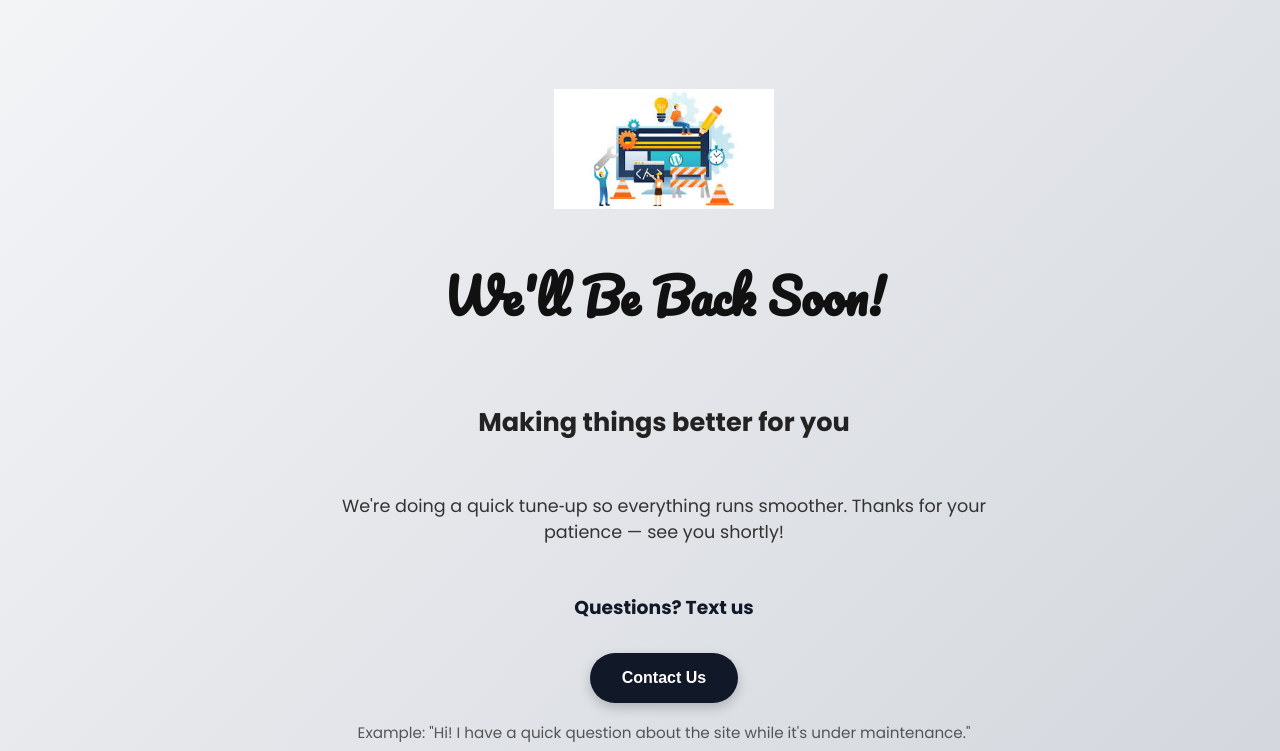
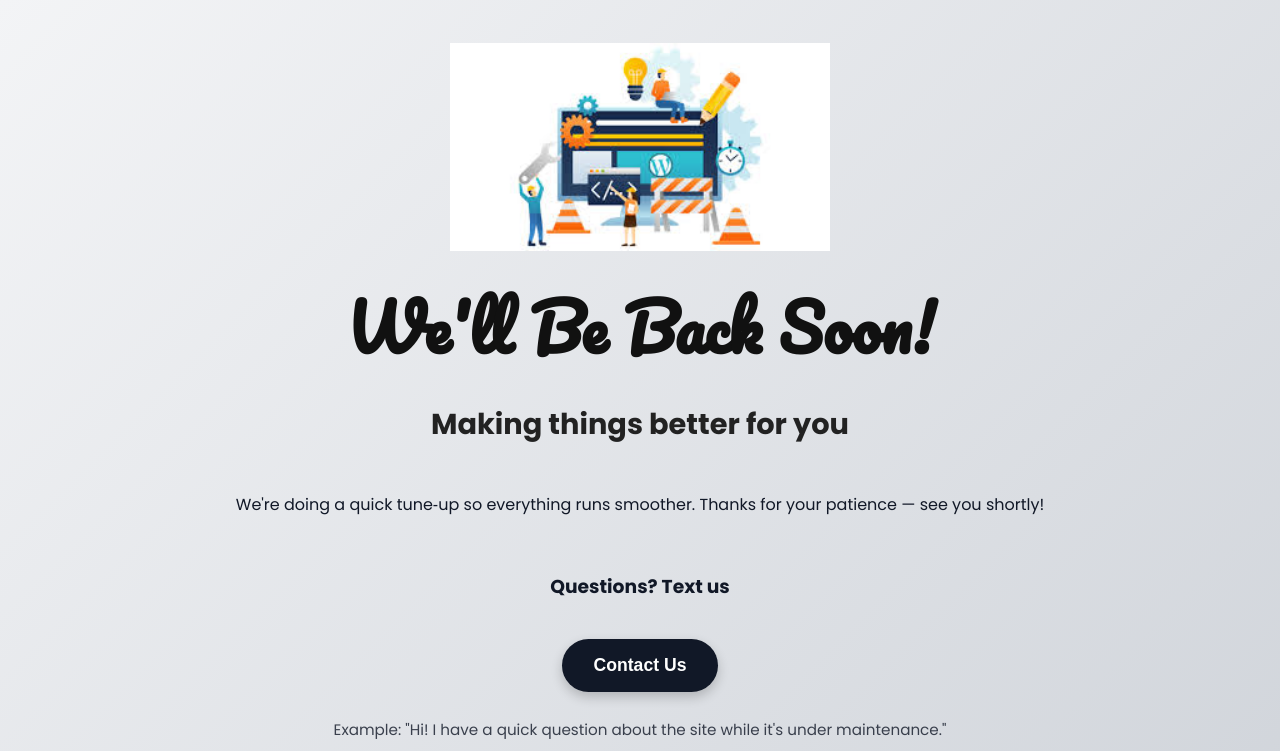
Before and after one commit to yesleyteijeira750/Don-Parts-LLC, a plain HTML site: page index.html in a window 1280 px wide. Shown: the top 751 px of the page. Drawn offline with Linux system fonts and the light colour scheme.

Commit message:
Update index.html

```diff
--- a/index.html
+++ b/index.html
@@ -141,65 +141,66 @@
       border-radius: 30px 30px 0 0;
     }
 
-    /* Overlay de mantenimiento */
+    /* Overlay de mantenimiento responsive */
     #maintenance {
       display: none;
       position: fixed;
       inset: 0;
       width: 100%;
-      height: 100dvh;
+      height: 100vh;
       background: linear-gradient(135deg, #f3f4f6, #d1d5db);
       color: #111827;
       z-index: 9999;
+      overflow-y: auto;
       padding: 24px;
-      overflow-y: auto;
+      box-sizing: border-box;
       font-family: 'Poppins', sans-serif;
     }
 
     .maintenance-content {
-      max-width: 720px;
+      max-width: 900px;
       margin: 0 auto;
       min-height: 100%;
       display: flex;
       flex-direction: column;
       align-items: center;
       justify-content: center;
-      gap: 12px;
       text-align: center;
-      padding: 20px;
-      box-sizing: border-box;
+      gap: 20px;
     }
 
     #maintenance h1 {
       font-family: 'Pacifico', cursive;
-      font-size: 3rem;
+      font-size: clamp(2rem, 6vw, 4rem);
       color: #111;
+      margin: 0;
     }
+
     #maintenance h2 {
-      font-size: 1.6rem;
+      font-size: clamp(1rem, 3vw, 1.8rem);
       color: #222;
+      margin: 0 0 10px;
+      padding: 0 10px;
     }
-    #maintenance p {
-      font-size: 1.1rem;
-      max-width: 100%;
-      color: #333;
-    }
+
     #maintenance img {
-      max-width: 220px;
+      width: clamp(200px, 50vw, 380px);
       height: auto;
     }
+
     #maintenance button {
       background: #111827;
       color: #fff;
       border: none;
       padding: 16px 32px;
-      font-size: 1rem;
+      font-size: clamp(0.9rem, 2vw, 1.1rem);
       font-weight: 600;
       border-radius: 30px;
       cursor: pointer;
       transition: all 0.3s ease;
       box-shadow: 0 5px 12px rgba(0,0,0,0.2);
     }
+
     #maintenance button:hover {
       background: #374151;
       transform: translateY(-3px);
@@ -209,17 +210,16 @@
       .hero h1 { font-size: 2.5rem; }
       .section h2 { font-size: 2rem; }
       .hero p { font-size: 1.1rem; }
-      .maintenance-content { padding: 15px; gap: 10px; }
+      .maintenance-content { gap: 15px; }
       #maintenance h1 { font-size: 2.2rem; }
-      #maintenance h2 { font-size: 1.3rem; }
-      #maintenance p { font-size: 1rem; }
+      #maintenance h2 { font-size: 1.2rem; }
       #maintenance button { padding: 12px 28px; font-size: 0.95rem; }
     }
   </style>
 </head>
 <body>
 
-  <!-- Overlay de mantenimiento con tus datos originales -->
+  <!-- Overlay de mantenimiento -->
   <div id="maintenance">
     <div class="maintenance-content">
       <img src="maintenance.png" alt="Maintenance">
```
